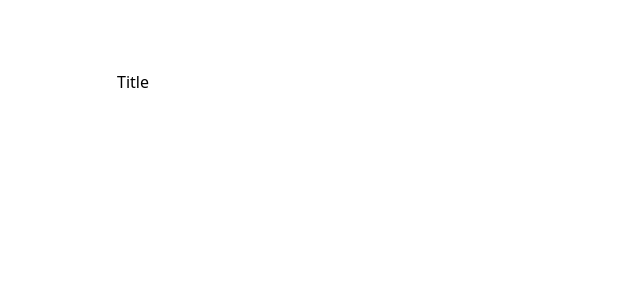
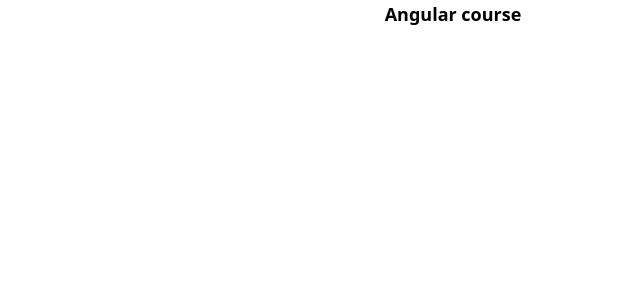
Before and after one commit to MarinaKovel/crash-course, an Angular app: page / in a window 1280 px wide. Shown: the top 300 px of the page, without its empty margins (187-827 px from the left). Built offline with nearby package versions, Linux system fonts and the light colour scheme.

Commit message:
feat: add project title - interpolation

```diff
--- a/src/app/app.component.html
+++ b/src/app/app.component.html
@@ -1,4 +1 @@
-
-<div class="max-w-2xl container mx-auto pt-5 mt-[50px]">
-Title
-</div>
+<h1 class="font-bold mb-2 text-center text-lg">{{title}}</h1>
--- a/src/app/app.component.ts
+++ b/src/app/app.component.ts
@@ -7,4 +7,5 @@ import { Component } from '@angular/core';
   styleUrl: './app.component.scss'
 })
 export class AppComponent {
+  title = 'Angular course'
 }
```
